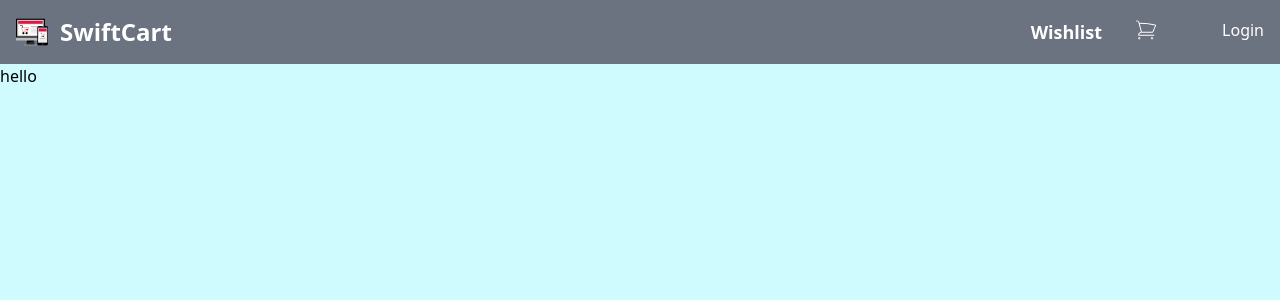
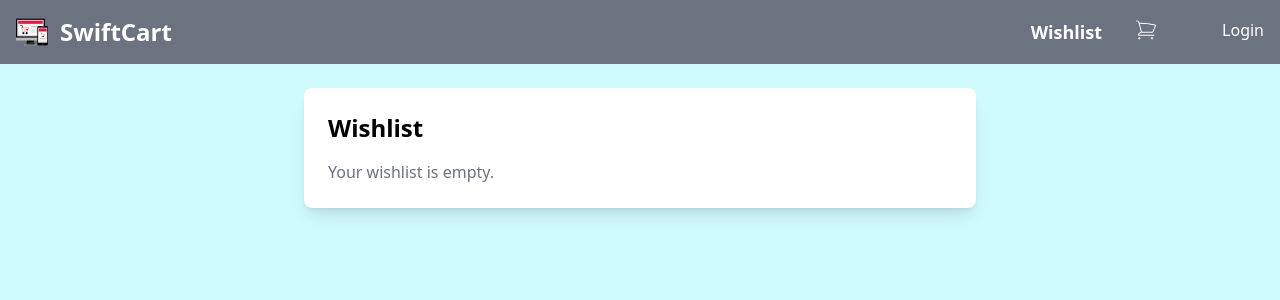
Before and after one commit to SABELOMAWELA/SABELOMAWELA-JSF-Portfolio_Piece_SABMAW527_JSE2401_GROUP--C_SABELO-MAWELA_JSF04, a Vue app: page /wishlist in a window 1280 px wide. Shown: the top 300 px of the page. Built offline with nearby package versions, Linux system fonts and the light colour scheme.

Commit message:
"Updated Login.vue, ProductDetail.vue, Wishlist.vue, and store.js with changes to login error handling, product detail buttons, wishlist functionality, and store logic."

```diff
--- a/src/components/Login.vue
+++ b/src/components/Login.vue
@@ -121,14 +121,14 @@ export default {
 
         if (response.ok) {
           console.log('Login successful:', data);
-          // Store the token or proceed with further actions
+
         } else {
           console.error('Login failed:', data);
-          // Handle login failure (e.g., show an error message)
+
         }
       } catch (error) {
         console.error('An error occurred:', error);
-        // Handle any other errors (e.g., network issues)
+
       }
     },
   },
--- a/src/components/ProductDetail.vue
+++ b/src/components/ProductDetail.vue
@@ -29,7 +29,7 @@
       Add To Cart
     </button>
 
-      <button @click="addToFavourites" class="flex items-center justify-center flex-1 border border-red-500 text-red-500 hover:bg-red-500 hover:text-white font-bold py-2 px-4 rounded">
+    <button @click="addToWishlist(product)" class="flex items-center justify-center flex-1 border border-red-500 text-red-500 hover:bg-red-500 hover:text-white font-bold py-2 px-4 rounded">
       <svg class="h-6 w-6" xmlns="http://www.w3.org/2000/svg" fill="none" viewBox="0 0 24 24" stroke="currentColor">
         <path stroke-linecap="round" stroke-linejoin="round" stroke-width="2" d="M12.01 6.001C6.5 1 1 8 5.782 13.001L12.011 20l6.23-7C23 8 17.5 1 12.01 6.002Z" />
       </svg>
@@ -46,7 +46,7 @@
 import navbar from '../components/navbar.vue';
 import { ref, onMounted } from 'vue';
 import axios from 'axios';
-import { cartStore } from '../router/store';
+import { cartStore, wishlistStore } from '../router/store';
 
 export default {
   name: 'ProductDetail',
@@ -78,14 +78,14 @@ export default {
       cartStore.addToCart(product);
     };
 
-    const addToFavourites = () => {
-      console.log(`${product.value.title} added to favorites!`);
-
+    const addToWishlist = (product) => {
+      wishlistStore.addToWishlist(product);
+      console.log(`${product.title} added to wishlist!`);  // Debug line to ensure this is called
     };
 
     onMounted(fetchProduct);
 
-    return { product, loading, addToFavourites, addToCart };
+    return { product, loading, addToWishlist, addToCart };
   }
 };
 </script>
--- a/src/components/Wishlist.vue
+++ b/src/components/Wishlist.vue
@@ -1,14 +1,41 @@
 <template>
-    <div>
-        <navbar/>
-       hello
+  <div>
+    <navbar />
+    <div class="max-w-2xl mx-auto p-6 bg-white rounded-lg shadow-lg mt-6">
+      <h1 class="text-2xl font-bold mb-4">Wishlist</h1>
+      <div v-if="wishlist.length === 0" class="text-gray-500">Your wishlist is empty.</div>
+      <ul v-else>
+        <li v-for="item in wishlist" :key="item.id" class="mb-4">
+          <div class="flex justify-between items-center">
+            <img :src="item.image" :alt="item.title" class="object-contain h-16 mr-4" />
+            <span>{{ item.title }}</span>
+            <span class="font-bold">${{ item.price }}</span>
+            <button @click="removeFromWishlist(item.id)" class="text-red-500 hover:text-red-700">
+              Remove
+            </button>
+          </div>
+        </li>
+      </ul>
     </div>
+  </div>
 </template>
-<script >
+
+<script>
 import navbar from './navbar.vue';
+import { wishlistStore } from '../router/store';
+
 export default {
   components: {
     navbar
   },
-}
+  setup() {
+    const wishlist = wishlistStore.wishlist;
+
+    const removeFromWishlist = (productId) => {
+      wishlistStore.removeFromWishlist(productId);
+    };
+
+    return { wishlist, removeFromWishlist };
+  }
+};
 </script>
--- a/src/router/store.js
+++ b/src/router/store.js
@@ -18,3 +18,19 @@ export const cartStore = reactive({
     this.products = [];
   }
 });
+
+export const wishlistStore = reactive({
+  wishlist: [],
+  addToWishlist(product) {
+    const existingProduct = this.wishlist.find((p) => p.id === product.id);
+    if (!existingProduct) {
+      this.wishlist.push(product);
+    }
+  },
+  removeFromWishlist(productId) {
+    this.wishlist = this.wishlist.filter((product) => product.id !== productId);
+  },
+  clearWishlist() {
+    this.wishlist = [];
+  }
+});
```
Lines whose indentation alone changed are shown as unchanged.
